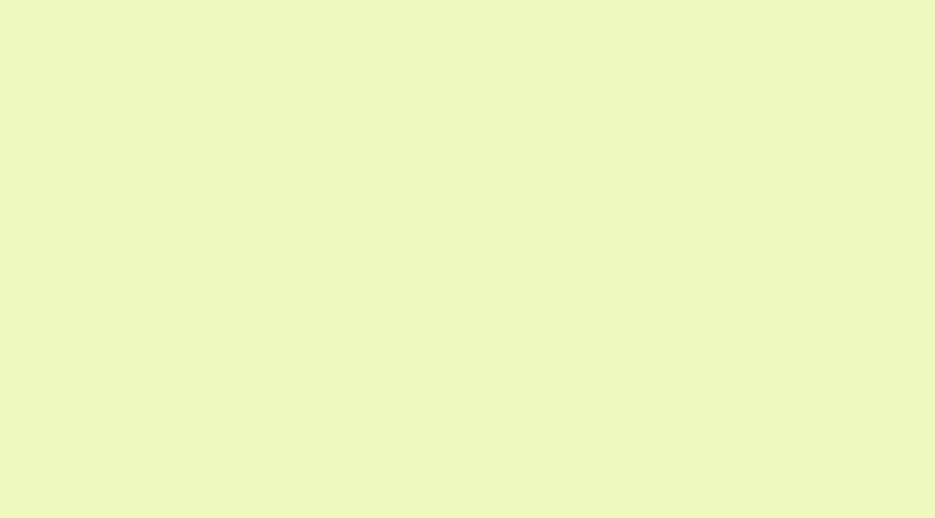
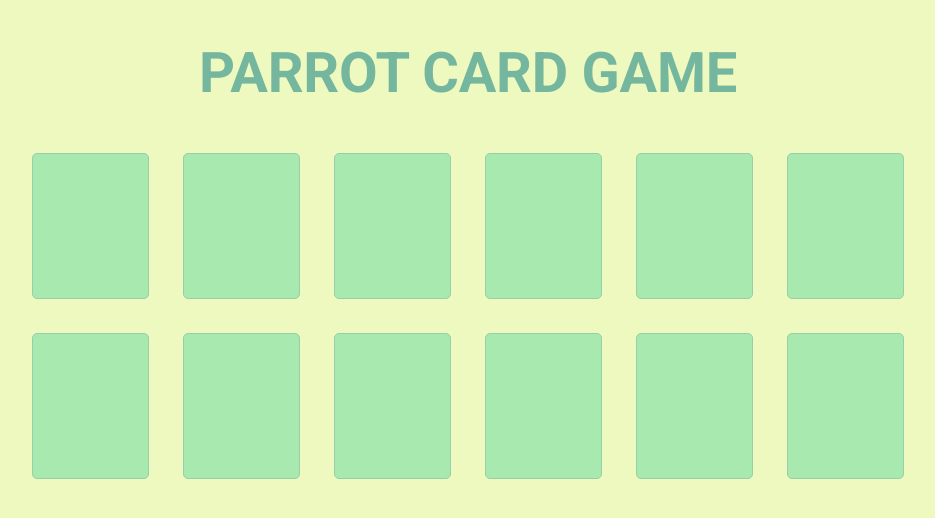
Before and after one commit to zarzana/projeto4-parrots, a plain HTML site: page index.html in a window 1280 px wide. Shown: the whole page, without its empty margins (172-1107 px from the left). Drawn offline with Linux system fonts and the light colour scheme.

Commit message:
Added basic layout for desktop

```diff
--- a/index.html
+++ b/index.html
@@ -13,5 +13,23 @@
     <script src="script.js"></script>
 </head>
   <body>
+    <div class="page">
+        <h1>PARROT CARD GAME</h1>
+        <div class="game">
+            <div class="card"></div>
+            <div class="card"></div>
+            <div class="card"></div>
+            <div class="card"></div>
+            <div class="card"></div>
+            <div class="card"></div>
+            <div class="break"></div>
+            <div class="card"></div>
+            <div class="card"></div>
+            <div class="card"></div>
+            <div class="card"></div>
+            <div class="card"></div>
+            <div class="card"></div>
+        </div>
+    </div>
   </body>
 </html>
--- a/style.css
+++ b/style.css
@@ -2,3 +2,36 @@ body {
     background: #EEF9BF;
     font-family: 'Roboto', sans-serif;
 }
+
+.page h1 {
+    margin-top: 40px;
+    margin-bottom: 47px;
+    text-align: center;
+    font-size: 56px;
+    line-height: 66px;
+    letter-spacing: -0.004em;
+    color: #75B79E;
+}
+
+.game {
+    width: 872px;
+    margin: auto;
+    display: flex;
+    justify-content: space-between;
+    flex-wrap: wrap;
+}
+
+.card {
+    box-sizing: border-box;
+    margin-bottom: 34px;
+    width: 117px;
+    height: 146px;
+    background: #A7E9AF;
+    border: 1px solid #99CEA8;
+    border-radius: 5px;
+}
+
+.break {
+    flex-basis: 100%;
+    height: 0;
+}
```
